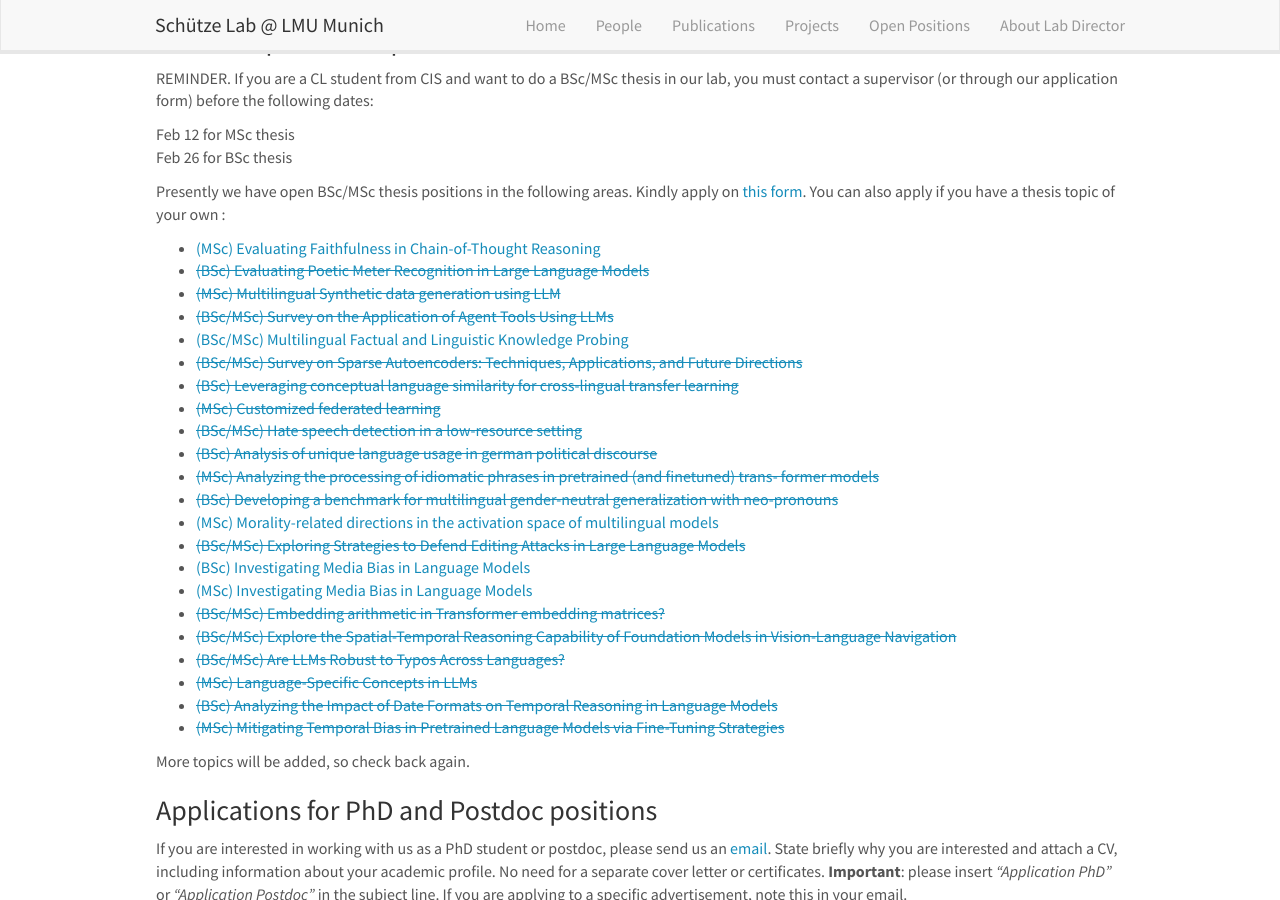
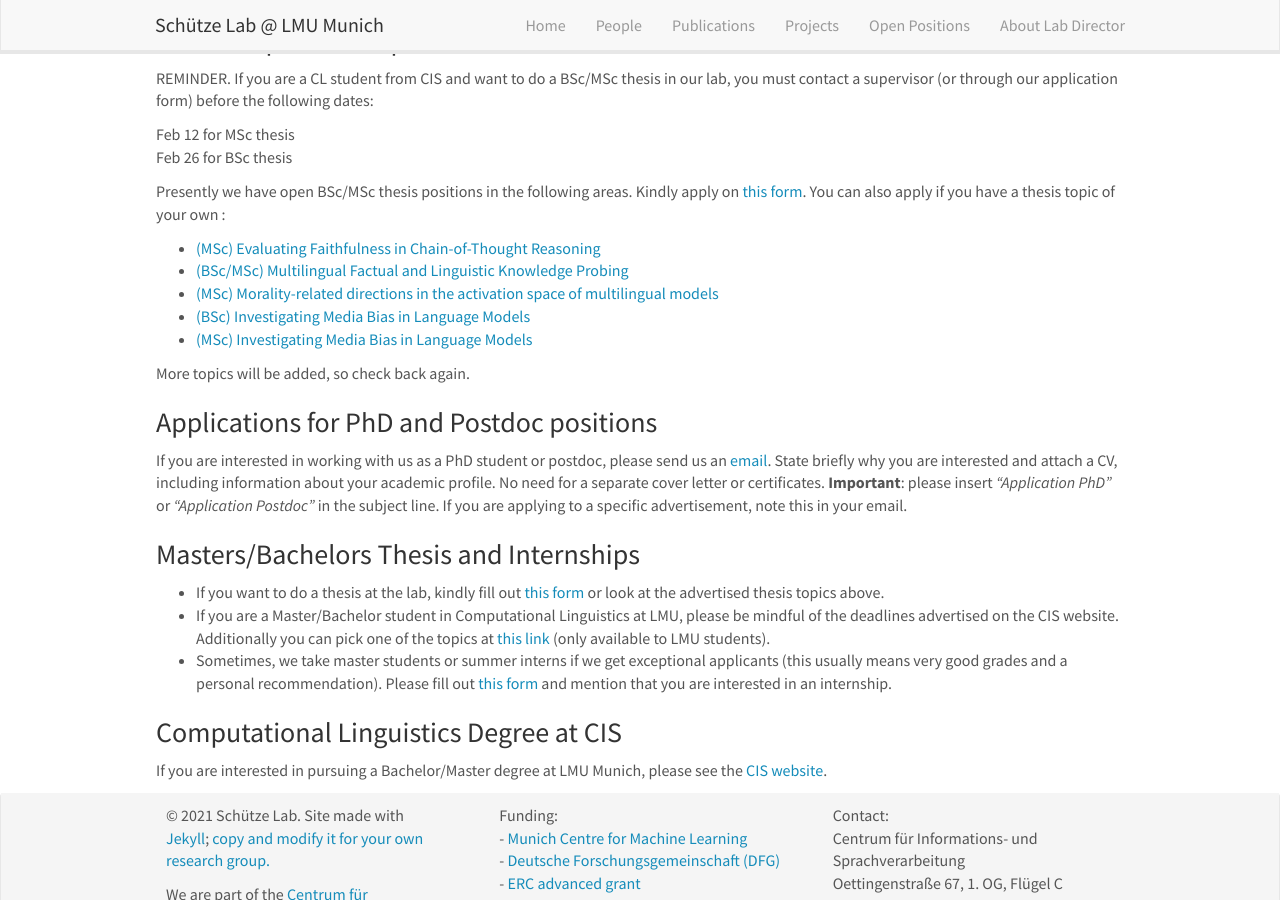
Before and after one commit to cisnlp/cisnlp.github.io, a Jekyll site: the page built from _pages/openings.md, in a window 1280 px wide and 900 px high, scrolled down 191 px. Built offline with Jekyll 4.4.1, drawn with Linux system fonts in a browser that asks for light colours; nearby versions of some CDN libraries; comment, search, counter and statistics services are not loaded.

Commit message:
Remove unavailable thesis proposals from openings
Removed several thesis proposal entries that are no longer available.

```diff
--- a/_pages/openings.md
+++ b/_pages/openings.md
@@ -22,27 +22,10 @@ Feb 26 for BSc thesis
 Presently we have open BSc/MSc thesis positions in the following areas. Kindly apply on [this form](https://tinyurl.com/y2otyv2b). You can also apply if you have a thesis topic of your own :
 
 - [(MSc) Evaluating Faithfulness in Chain-of-Thought Reasoning]({{ site.baseurl }}/thesis_proposals/2024/Ali-2024-Project-1.pdf)
-- [~~(BSc) Evaluating Poetic Meter Recognition in Large Language Models~~]({{ site.baseurl }}/thesis_proposals/2025/Amir-2025-Project-1.pdf)
-- [~~(MSc) Multilingual Synthetic data generation using LLM~~]({{ site.baseurl }}/thesis_proposals/2025/Chunlan-2025-Project-1.pdf)
-- [~~(BSc/MSc) Survey on the Application of Agent Tools Using LLMs~~]({{ site.baseurl }}/thesis_proposals/2025/Chunlan-2025-Project-2.pdf)
 - [(BSc/MSc) Multilingual Factual and Linguistic Knowledge Probing]({{ site.baseurl }}/thesis_proposals/2025/Dawar-2025-Project-1.pdf)
-- [~~(BSc/MSc) Survey on Sparse Autoencoders: Techniques, Applications, and Future Directions~~]({{ site.baseurl }}/thesis_proposals/2025/Dawar-2025-Project-2.pdf)
-- [~~(BSc) Leveraging conceptual language similarity for cross-lingual transfer learning~~]({{ site.baseurl }}/thesis_proposals/2025/Haotian-2025-Project-1.pdf)
-- [~~(MSc) Customized federated learning~~]({{ site.baseurl }}/thesis_proposals/2025/Haotian-2025-Project-2.pdf)
-- [~~(BSc/MSc) Hate speech detection in a low-resource setting~~]({{ site.baseurl }}/thesis_proposals/2025/Haotian-2025-Project-3.pdf)
-- [~~(BSc) Analysis of unique language usage in german political discourse~~]({{ site.baseurl }}/thesis_proposals/2025/Lea-2025-Project-1.pdf)
-- [~~(MSc) Analyzing the processing of idiomatic phrases in pretrained (and finetuned) trans- former models~~]({{ site.baseurl }}/thesis_proposals/2025/Lea-2025-Project-2.pdf)
-- [~~(BSc) Developing a benchmark for multilingual gender-neutral generalization with neo-pronouns~~]({{ site.baseurl }}/thesis_proposals/2025/Leonor-2025-Project-1.pdf)
 - [(MSc) Morality-related directions in the activation space of multilingual models]({{ site.baseurl }}/thesis_proposals/2025/Leonor-2025-Project-2.pdf)
-- [~~(BSc/MSc) Exploring Strategies to Defend Editing Attacks in Large Language Models~~]({{ site.baseurl }}/thesis_proposals/2025/Mingyang-2025-Project-1.pdf)
 - [(BSc) Investigating Media Bias in Language Models]({{ site.baseurl }}/thesis_proposals/2025/Molly-2025-Project-1.pdf)
 - [(MSc) Investigating Media Bias in Language Models]({{ site.baseurl }}/thesis_proposals/2025/Molly-2025-Project-2.pdf)
-- [~~(BSc/MSc) Embedding arithmetic in Transformer embedding matrices?~~]({{ site.baseurl }}/thesis_proposals/2025/Sebastian-2025-Project-1.pdf)
-- [~~(BSc/MSc) Explore the Spatial-Temporal Reasoning Capability of Foundation Models in Vision-Language Navigation~~]({{ site.baseurl }}/thesis_proposals/2025/Shengqiang-2025-Project-1.pdf)
-- [~~(BSc/MSc) Are LLMs Robust to Typos Across Languages?~~]({{ site.baseurl }}/thesis_proposals/2025/Yihong-2025-Project-1.pdf)
-- [~~(MSc) Language-Specific Concepts in LLMs~~]({{ site.baseurl }}/thesis_proposals/2025/Yihong-2025-Project-2.pdf)
-- [~~(BSc) Analyzing the Impact of Date Formats on Temporal Reasoning in Language Models~~]({{ site.baseurl }}/thesis_proposals/2025/Zeinab-2025-Project-1.pdf)
-- [~~(MSc) Mitigating Temporal Bias in Pretrained Language Models via Fine-Tuning Strategies~~]({{ site.baseurl }}/thesis_proposals/2025/Zeinab-2025-Project-2.pdf)
 
 
 
```
